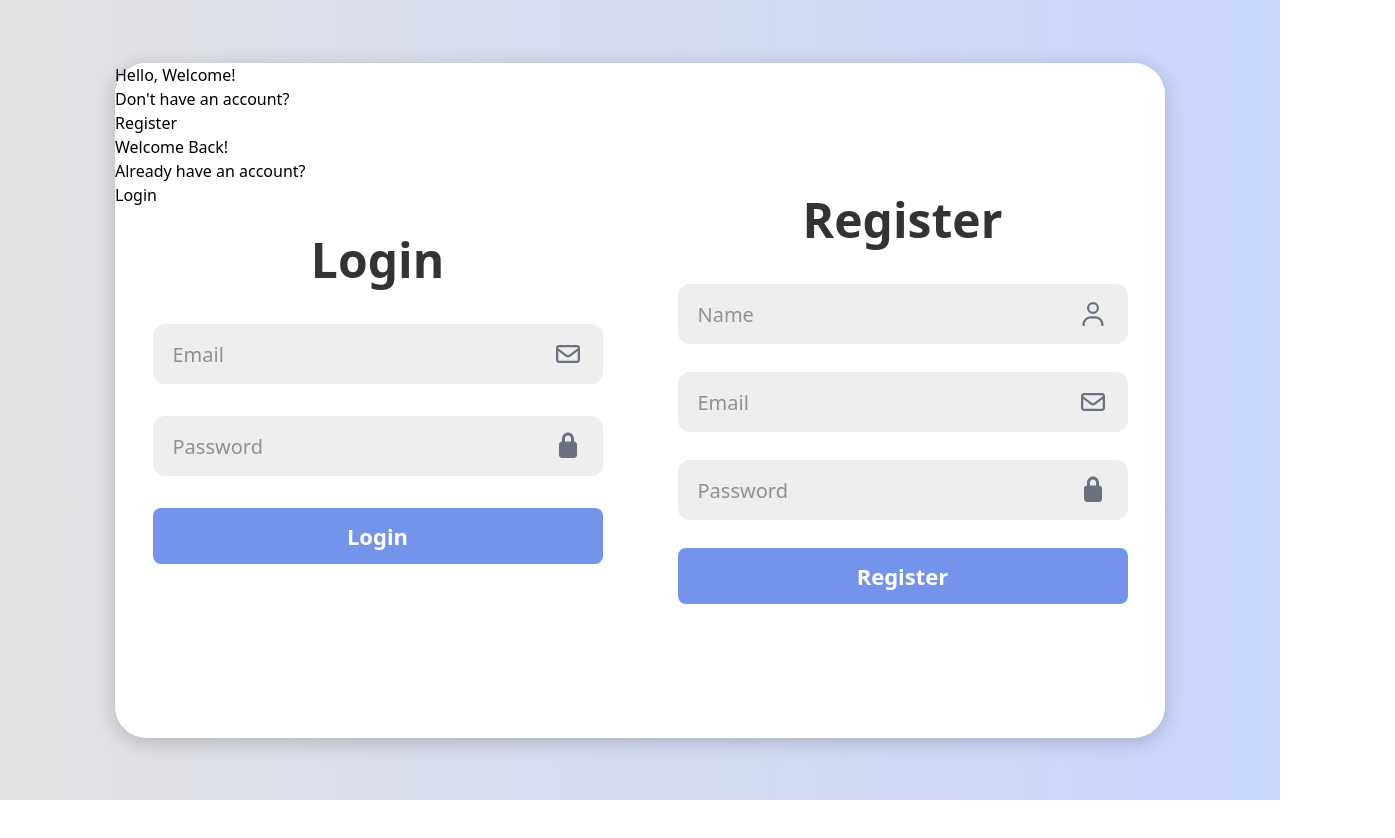
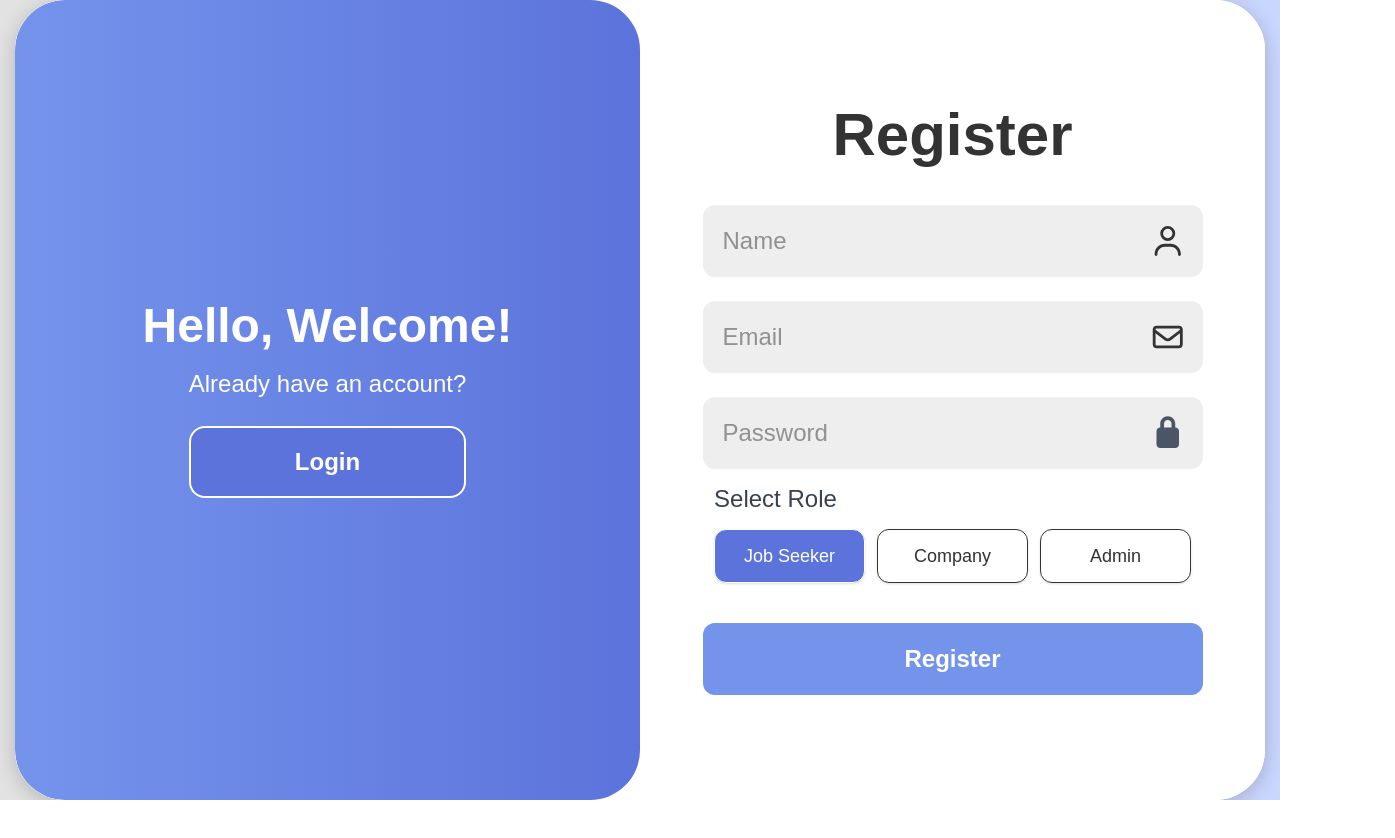
Before and after one commit to Yashu2906/Job-Portal, a React app in the folder job-board-frontend/: page / in a window 1280 px wide. Shown: the top 838 px of the page, 1395 px wide, since content can reach past the window. After the commit the page ends 800 px from the top, so only its background shows below. Built offline with nearby package versions, Linux system fonts and the light colour scheme; the HTML template or start-up script is replaced by a standard one.

Commit message:
update login ui

```diff
--- a/job-board-frontend/package.json
+++ b/job-board-frontend/package.json
@@ -18,6 +18,7 @@
     "@tailwindcss/vite": "^4.1.12",
     "autoprefixer": "^10.4.21",
     "boxicons": "^2.1.4",
+    "framer-motion": "^12.23.12",
     "postcss": "^8.5.6",
     "react": "^19.1.1",
     "react-boxicons": "^0.0.28",
--- a/job-board-frontend/src/index.css
+++ b/job-board-frontend/src/index.css
@@ -1 +1,5 @@
 @import "tailwindcss";
+
+*{
+    font-family: 'Poppins', sans-serif;
+}
--- a/job-board-frontend/src/pages/Login.jsx
+++ b/job-board-frontend/src/pages/Login.jsx
@@ -1,103 +1,166 @@
-import React from "react";
+import React, { useState } from "react";
 import { FontAwesomeIcon } from "@fortawesome/react-fontawesome";
 import { faEnvelope, faUser } from "@fortawesome/free-regular-svg-icons";
 import { faLock } from "@fortawesome/free-solid-svg-icons";
+import { motion, AnimatePresence } from "framer-motion";
 
 const Login = () => {
+  const [isLogin, setIsLogin] = useState(true);
+  const [selectedRole, setSelectedRole] = useState("Job Seeker");
+
   return (
     <div className="flex justify-center items-center min-h-screen bg-gradient-to-r from-[#e2e2e2] to-[#c9d6ff]">
-      <div className="w-[1050px] h-[675px] bg-[#fff] overflow-hidden rounded-4xl shadow-[0_4px_20px_rgba(0,0,0,0.2)] flex">
-        <div className="w-1/2 h-full flex flex-col justify-center items-center bg-white text-[#333]">
-          <form className="w-[450px] flex flex-col ">
-            <h1 className="text-5xl font-bold text-center">Login</h1>
+      <div className="relative w-[1250px] h-[800px] bg-white overflow-hidden rounded-[50px] shadow-[0_4px_20px_rgba(0,0,0,0.2)] flex">
+        {/* Left Side - Login */}
+        <div className="w-1/2 h-full flex flex-col justify-center items-center bg-white text-[#333] p-8">
+          <h1 className="text-6xl font-bold text-center">Login</h1>
 
-            <div className="relative flex mt-10">
+          <div className="relative flex mt-10 w-[500px]">
             <input
-                className="w-full h-15 px-5 pr-12 bg-[#eee] text-[20px] text-[#333] font-medium rounded-xl outline-none"
+              className="w-full h-18 px-5 pr-12 bg-[#eee] text-[24px] text-[#333] font-medium rounded-xl outline-none"
               type="email"
               placeholder="Email"
               required
             />
             <FontAwesomeIcon
               icon={faEnvelope}
-                className="text-gray-500 absolute top-1/2 right-5 transform -translate-y-1/2 text-2xl"
+              className=" absolute top-1/2 right-4 transform -translate-y-1/2 text-3xl"
             />
           </div>
 
-            <div className="relative flex mt-8">
+          <div className="relative flex mt-6 w-[500px]">
             <input
-                className="w-full h-15 px-5 pr-14 bg-[#eee] text-[20px] text-[#333] font-medium rounded-xl outline-none"
+              className="w-full h-18 px-5 pr-14 bg-[#eee] text-[24px] text-[#333] font-medium rounded-xl outline-none"
               type="password"
               placeholder="Password"
               required
             />
             <FontAwesomeIcon
               icon={faLock}
-                className="text-gray-500 absolute top-1/2 right-5 transform -translate-y-1/2 text-2xl"
+              className="text-gray-600 absolute top-1/2 right-4 transform -translate-y-1/2 text-3xl"
             />
           </div>
 
-            <button className="w-full h-14 bg-[#7494ec] rounded-[8px] text-[#fff] text-[22px] font-bold cursor-pointer mt-8">
+          <button className="w-[500px] h-18 bg-[#7494ec] rounded-xl text-white text-[24px] font-bold cursor-pointer mt-8">
             Login
           </button>
-          </form>
         </div>
-        <div className="w-1/2 h-full flex flex-col justify-center items-center bg-white text-[#333]">
-          <form className="w-[450px] flex flex-col">
-            <h1 className="text-5xl font-bold text-center">Register</h1>
-            <div className="relative flex mt-10">
+
+        {/* Right Side - Register */}
+        <div className="w-1/2 h-full flex flex-col justify-center items-center bg-white text-[#333] p-8">
+          <h1 className="text-6xl font-bold text-center">Register</h1>
+
+          <div className="relative flex mt-10 w-[500px]">
             <input
-                className="w-full h-15 px-5 pr-12 bg-[#eee] text-[20px] text-[#333] font-medium rounded-xl outline-none"
-                type="name"
+              className="w-full h-18 px-5 pr-12 bg-[#eee] text-[24px] text-[#333] font-medium rounded-xl outline-none"
+              type="text"
               placeholder="Name"
               required
             />
             <FontAwesomeIcon
               icon={faUser}
-                className="text-gray-500 absolute top-1/2 right-5 transform -translate-y-1/2 text-2xl"
+              className=" absolute top-1/2 right-4 transform -translate-y-1/2 text-3xl"
             />
           </div>
-            <div className="relative flex mt-7">
+
+          <div className="relative flex mt-6 w-[500px]">
             <input
-                className="w-full h-15 px-5 pr-12 bg-[#eee] text-[20px] text-[#333] font-medium rounded-xl outline-none"
+              className="w-full h-18 px-5 pr-12 bg-[#eee] text-[24px] text-[#333] font-medium rounded-xl outline-none"
               type="email"
               placeholder="Email"
               required
             />
             <FontAwesomeIcon
               icon={faEnvelope}
-                className="text-gray-500 absolute top-1/2 right-5 transform -translate-y-1/2 text-2xl"
+              className="absolute top-1/2 right-4 transform -translate-y-1/2 text-3xl"
             />
           </div>
-            <div className="relative flex mt-7">
+
+          <div className="relative flex mt-6 w-[500px]">
             <input
-                className="w-full h-15 px-5 pr-14 bg-[#eee] text-[20px] text-[#333] font-medium rounded-xl outline-none"
+              className="w-full h-18 px-5 pr-14 bg-[#eee] text-[24px] text-[#333] font-medium rounded-xl outline-none"
               type="password"
               placeholder="Password"
               required
             />
             <FontAwesomeIcon
               icon={faLock}
-                className="text-gray-500 absolute top-1/2 right-5 transform -translate-y-1/2 text-2xl"
+              className="text-gray-600 absolute top-1/2 right-4 transform -translate-y-1/2 text-3xl"
             />
           </div>
-            <button className="w-full h-14 bg-[#7494ec] rounded-[8px] text-[#fff] text-[22px] font-bold cursor-pointer mt-7">
+          {/* Role Selection */}
+          <div className="mb-2 w-[85%]">
+            <label className="block text-[24px] font-medium text-gray-700 my-3">
+              Select Role
+            </label>
+            <div className="grid grid-cols-3 gap-3">
+              {["Job Seeker", "Company", "Admin"].map((role) => (
+                <button
+                  key={role}
+                  type="button"
+                  className={`py-3 px-5 rounded-xl border shadow-sm text-lg font-medium transition-all duration-300 hover:scale-105  data-[selected=true]:bg-[#5c73db] data-[selected=true]:text-white `}
+                  onClick={() => setSelectedRole(role)}
+                  data-selected={selectedRole === role}
+                >
+                  {role}
+                </button>
+              ))}
+            </div>
+          </div>
+
+          <button className="w-[500px] h-18 bg-[#7494ec] rounded-xl text-white text-[24px] font-bold cursor-pointer mt-8">
             Register
           </button>
-          </form>
         </div>
-        <div className="absolute h-full w-full">
-          <div>
-            <h1>Hello, Welcome!</h1>
-            <p>Don't have an account?</p>
-            <button>Register</button>
-          </div>
-          <div>
-            <h1>Welcome Back!</h1>
-            <p>Already have an account?</p>
-            <button>Login</button>
-          </div>
-        </div>
+
+        {/* Sliding Overlay */}
+        <motion.div
+          animate={{ x: isLogin ? "0%" : "100%" }}
+          transition={{ duration: 1, ease: "easeInOut" }}
+          className="absolute top-0 left-0 w-1/2 h-full bg-gradient-to-r from-[#7494ec] to-[#5c73db] flex flex-col justify-center items-center text-white p-10 rounded-[50px]"
+        >
+          <AnimatePresence mode="wait">
+            {isLogin ? (
+              <motion.div
+                key="loginOverlay"
+                initial={{ opacity: 0, x: -40 }}
+                animate={{ opacity: 1, x: 0 }}
+                exit={{ opacity: 0, x: 40 }}
+                transition={{ duration: 0.6 }}
+                className="text-center"
+              >
+                <h1 className="text-5xl font-extrabold mb-4">
+                  Hello, Welcome!
+                </h1>
+                <p className="text-[24px] mb-6">Already have an account?</p>
+                <button
+                  onClick={() => setIsLogin(false)}
+                  className="px-8 py-4 w-[75%] bg-[#5c73db] text-[#fff] border-[2px] text-[24px] font-bold rounded-2xl cursor-pointer"
+                >
+                  Login
+                </button>
+              </motion.div>
+            ) : (
+              <motion.div
+                key="registerOverlay"
+                initial={{ opacity: 0, x: 40 }}
+                animate={{ opacity: 1, x: 0 }}
+                exit={{ opacity: 0, x: -40 }}
+                transition={{ duration: 0.6 }}
+                className="text-center"
+              >
+                <h1 className="text-5xl font-extrabold mb-4">Welcome Back!</h1>
+                <p className="text-[24px] mb-6">Don't have an account?</p>
+                <button
+                  onClick={() => setIsLogin(true)}
+                  className="px-8 py-4 w-[75%] bg-[#5c73db] text-[#fff] border-[2px] text-[24px] font-bold rounded-2xl cursor-pointer"
+                >
+                  Register
+                </button>
+              </motion.div>
+            )}
+          </AnimatePresence>
+        </motion.div>
       </div>
     </div>
   );
```
Also changed, not shown: 1 other file (tests, documents, lock files or other folders). Lines whose indentation alone changed are shown as unchanged.
